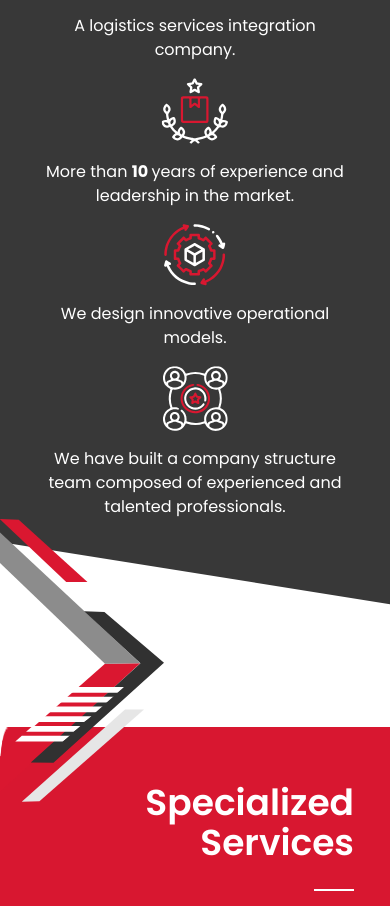
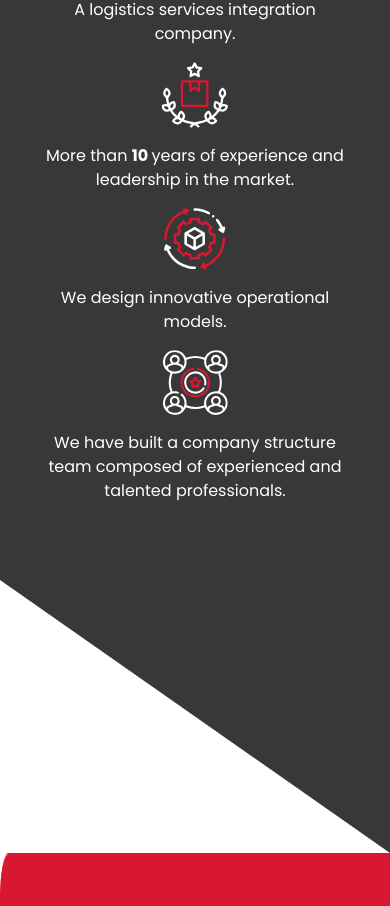
Before and after one commit to Alpacorp/gle, a Next.js app: page /1 in a window 390 px wide. Shown: the part 1091-1997 px from the top of the page. Built offline with nearby package versions, Linux system fonts and the light colour scheme.

Commit message:
feat: add all translate into home page

```diff
--- a/src/app/[lang]/(inicio)/container/index.tsx
+++ b/src/app/[lang]/(inicio)/container/index.tsx
@@ -18,13 +18,11 @@ interface HomePageProps {
 const HomePage = ({ params: { lang } }: HomePageProps) => {
   return (
     <>
-      <div className="bg-gray-pattern bg-top pb-52 bg-cover bg-no-repeat max-[380px]:bg-gray-pattern-mobile">
-        <ImageSlider lang={lang} />
-        <WeAreGLE lang={lang} />
-      </div>
+      <ImageSlider lang={lang} />
+      <WeAreGLE lang={lang} />
       <Services lang={lang} />
       <Different lang={lang} />
-      <Certifications />
+      <Certifications lang={lang} />
       <StickyTracking observerActive={true} lang={lang} />
     </>
   );
--- a/src/app/[lang]/(inicio)/sections/Certifications/index.tsx
+++ b/src/app/[lang]/(inicio)/sections/Certifications/index.tsx
@@ -7,8 +7,9 @@ import {
   berau,
   mintrans,
 } from "@public/assets/images/home/certifications/index";
+import { LangInterface } from "@/src/app/constans/interfaces/langInterface";
 
-export const Certifications: FC = () => {
+export const Certifications: FC<LangInterface> = ({ lang }) => {
   return (
     <section className="my-11">
       <div>
@@ -21,7 +22,7 @@ export const Certifications: FC = () => {
           showLine
           lineColor="main-red"
         >
-          Estamos certificados
+          {lang === "es" ? "Estamos certificados" : "We are certified"}
         </Title>
         <div className="flex justify-center gap-10 items-center flex-wrap mt-5 px-2">
           <Image
--- a/src/app/[lang]/(inicio)/sections/WeAreGLE/index.tsx
+++ b/src/app/[lang]/(inicio)/sections/WeAreGLE/index.tsx
@@ -22,8 +22,8 @@ export const WeAreGLE: FC<LangInterface> = ({ lang }) => {
   ];
 
   return (
-    <section className="m-auto max-w-[1300px] w-full">
-      <div className="my-14">
+    <section className="bg-gradient-to-b from-main-gray to-main-gray m-auto py-14 back-clip-path relative w-full h-[600px] max-[620px]:h-[900px] max-[480px]:h-[1100px]">
+      <div>
         <Title
           color="white"
           align="center"
@@ -35,7 +35,7 @@ export const WeAreGLE: FC<LangInterface> = ({ lang }) => {
           {lang === "es" ? "Somos G.L.E." : "We are G.L.E."}
         </Title>
       </div>
-      <div>
+      <div className="my-10">
         <div className="flex flex-wrap items-center justify-evenly gap-4">
           {data.map(({ id, descriptionEs, descriptionEn }) => (
             <div
@@ -66,8 +66,8 @@ export const WeAreGLE: FC<LangInterface> = ({ lang }) => {
           ))}
         </div>
       </div>
-      <div>
-        <ArrowGLE className="absolute left-0" />
+      <div className="absolute z-20 bottom-0 left-0">
+        <ArrowGLE className="h-40 w-auto max-[480px]:h-44" />
       </div>
     </section>
   );
--- a/src/app/[lang]/(nosotros)/nosotros/container/Ours.tsx
+++ b/src/app/[lang]/(nosotros)/nosotros/container/Ours.tsx
@@ -31,7 +31,7 @@ export const Ours: FC<LangInterface> = async ({ lang }) => {
       />
       <div>
         <div className="relative">
-          <div className="flex justify-center items-start px-28 bg-main-red w-full h-[380px] hero-clip-path max-[744px]:px-14 max-[550px]:px-5 max-[610px]:h-[420px] max-[480px]:h-[675px] max-[380px]:px-6 max-[340px]:h-[700px]">
+          <div className="flex justify-center items-start px-28 bg-main-red border-t border-t-main-red w-full h-[380px] back-clip-path max-[744px]:px-14 max-[550px]:px-5 max-[610px]:h-[420px] max-[480px]:h-[675px] max-[380px]:px-6 max-[340px]:h-[700px]">
             <div className="flex flex-col max-w-[1000px] w-full">
               <div className="border-l-[2px] border-white my-4">
                 <h2 className="ml-3 text-4xl font-poppins font-semibold text-white max-[480px]:text-2xl">
--- a/src/app/[lang]/globals.css
+++ b/src/app/[lang]/globals.css
@@ -3,30 +3,30 @@
 @tailwind utilities;
 
 @layer utilities {
-  .hero-clip-path {
+  .back-clip-path {
     clip-path: polygon(0 0, 100% 0, 100% 100%, 0 calc(100% - 10vw));
   }
 
-  .hero-clip-path-inverse {
+  .back-clip-path-inverse {
     clip-path: polygon(0 0, 100% 0, 100% calc(100% - 10vw), 0 100%);
   }
 
   @media screen and (max-width: 768px) {
-    .hero-clip-path {
+    .back-clip-path {
       clip-path: polygon(0 0, 100% 0, 100% 100%, 0 calc(100% - 15vw));
     }
 
-    .hero-clip-path-inverse {
+    .back-clip-path-inverse {
       clip-path: polygon(0 0, 100% 0, 100% calc(100% - 20vw), 0 100%);
     }
   }
 
   @media screen and (max-width: 480px) {
-    .hero-clip-path {
+    .back-clip-path {
       clip-path: polygon(0 0, 100% 0, 100% 100%, 0 calc(100% - 70vw));
     }
 
-    .hero-clip-path-inverse {
+    .back-clip-path-inverse {
       clip-path: polygon(0 0, 100% 0, 100% calc(100% - 25vw), 0 100%);
     }
   }
--- a/src/app/[lang]/layout.tsx
+++ b/src/app/[lang]/layout.tsx
@@ -45,7 +45,7 @@ export default function RootLayout({
         >
           <Header lang={params.lang} />
           {children}
-          <Footer />
+          <Footer lang={params.lang} />
         </body>
       </ContextProvider>
     </html>
--- a/src/app/ui/components/Footer/index.tsx
+++ b/src/app/ui/components/Footer/index.tsx
@@ -5,13 +5,14 @@ import { SocialMedia } from "@ui/components/index";
 import { GleLogoWhite, WhatsAppWhite } from "@icons/index";
 import { Address } from "./Address";
 
+import { LangInterface } from "@/src/app/constans/interfaces/langInterface";
 import data from "./dataFooter.json";
 
-export const Footer: FC = () => {
+export const Footer: FC<LangInterface> = ({ lang }) => {
   return (
     <footer>
       <div>
-        <SocialMedia align="center" />
+        <SocialMedia lang={lang} align="center" />
       </div>
       <div className="bg-secondary-gray py-9 px-10 flex flex-wrap gap-4 justify-between items-center text-white font-poppins mt-9 max-[1000px]:justify-center">
         <div>
@@ -52,21 +53,26 @@ export const Footer: FC = () => {
       <section className="flex justify-around font-inter flex-wrap gap-3 bg-main-red text-white text-sm py-6 px-10 max-[400px]:justify-start max-[400px]:pb-20">
         <div>
           <h5>
-            G.L.E. {new Date().getFullYear()} | Todos los derechos reservados
+            G.L.E. {new Date().getFullYear()} |{" "}
+            {lang === "es"
+              ? "Todos los derechos reservados"
+              : "All rights reserved"}
           </h5>
         </div>
         <div className="flex flex-wrap gap-3">
           <Link href="/politica-de-privacidad" className="hover:underline">
-            Aviso de privacidad
+            {lang === "es" ? "Aviso de privacidad" : "Privacy policy"}
           </Link>
           <Link href="/terminos-y-condiciones" className="hover:underline">
-            Términos y condiciones
+            {lang === "es" ? "Términos y condiciones" : "Terms and conditions"}
           </Link>
           <Link
             href="/procedimiento-de-compensacion"
             className="hover:underline"
           >
-            Procedimiento de compensación
+            {lang === "es"
+              ? "Procedimiento de compensación"
+              : "Compensation procedure"}
           </Link>
         </div>
       </section>
--- a/src/app/ui/components/Header/index.tsx
+++ b/src/app/ui/components/Header/index.tsx
@@ -6,8 +6,7 @@ import { usePathname, useRouter } from "next/navigation";
 
 import { GleLogo, AgileLogo } from "@icons/index";
 import { List } from "@ui/components/List";
-import { HamburguerMenu } from "@ui/components/HamburguerMenu";
-import { MenuMobile } from "@ui/components/MenuMobile";
+import { HamburguerMenu, MenuMobile } from "@ui/components/";
 import Toggle from "@ui/components/Toggle";
 
 import { LangInterface } from "@constans/interfaces/langInterface";
--- a/src/app/ui/components/SocialMedia/index.tsx
+++ b/src/app/ui/components/SocialMedia/index.tsx
@@ -5,33 +5,36 @@ import { FacebookIcon, LinkedInIcon, YouTubeIcon } from "@ui/components/Icons";
 
 interface SocialMediaProps {
   align: "center" | "start" | "end";
+  lang?: string;
 }
 
-export const SocialMedia: FC<SocialMediaProps> = ({ align }) => {
+export const SocialMedia: FC<SocialMediaProps> = ({ align, lang }) => {
   return (
     <div className={`flex flex-col items-${align} mt-16 gap-6`}>
-      <h3 className="font-semibold font-poppins">Síguenos:</h3>
+      <h3 className="font-semibold font-poppins">
+        {lang === "es" ? "Síguenos" : "Follow us"}
+      </h3>
       <div className="flex flex-row gap-4">
         <Link
           href="https://www.facebook.com/GLEColombia"
           target="_blank"
           className="hover:scale-105 transition-transform"
         >
-          <FacebookIcon />
+          <FacebookIcon title="Facebook" />
         </Link>
         <Link
           href="https://www.youtube.com/"
           target="_blank"
           className="hover:scale-105 transition-transform"
         >
-          <YouTubeIcon />
+          <YouTubeIcon title="YouTube" />
         </Link>
         <Link
           href="https://linkedin.com/"
           target="_blank"
           className="hover:scale-105 transition-transform"
         >
-          <LinkedInIcon />
+          <LinkedInIcon title="LinkedIn" />
         </Link>
       </div>
     </div>
--- a/src/app/ui/components/index.tsx
+++ b/src/app/ui/components/index.tsx
@@ -12,5 +12,5 @@ export * from "./SocialMedia";
 export * from "./SubMenu";
 export * from "./TextBanner";
 export * from "./Title";
-export * from "./Toggle";
-export * from "./StickyTracking";
+// export * from "./Toggle";
+// export * from "./StickyTracking";
```
